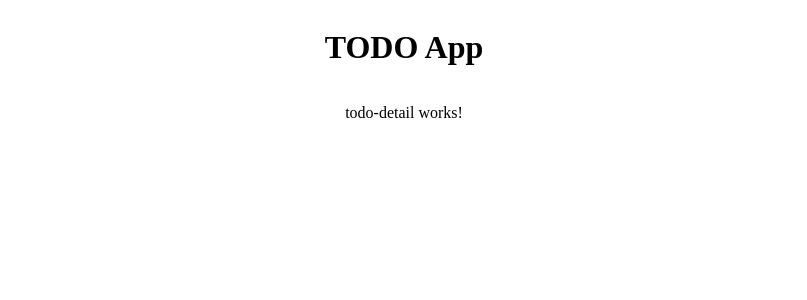
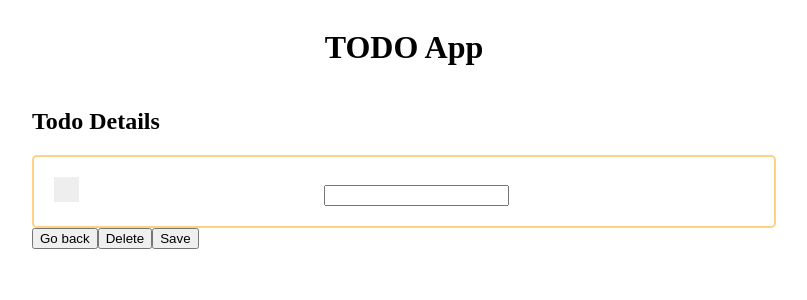
Before and after one commit to yhardi/todolist, an Angular app in the folder todolist-portal/: page /detail/1 in a window 1280 px wide. Shown: the top 300 px of the page, without its empty margins (236-1043 px from the left). Built offline with nearby package versions, Linux system fonts and the light colour scheme; no server answers.

Commit message:
Add todo details component

```diff
--- a/todolist-portal/src/app/todo-detail/todo-detail.component.html
+++ b/todolist-portal/src/app/todo-detail/todo-detail.component.html
@@ -1 +1,17 @@
-<p>todo-detail works!</p>
+<div>
+  <h2>Todo Details</h2>
+
+  <div class="sticker">
+    <label class="check-container">
+      <input type="checkbox" [(ngModel)]="todoDetails.done">
+      <span class="check-task"></span>
+    </label>
+    <input type="text" [(ngModel)]="todoDetails.label">
+  </div>
+
+  <div class="actions">
+    <button (click)="goBack()">Go back</button>
+    <button (click)="delete()">Delete</button>
+    <button (click)="save()">Save</button>
+  </div>
+</div>
--- a/todolist-portal/src/app/todo-detail/todo-detail.component.scss
+++ b/todolist-portal/src/app/todo-detail/todo-detail.component.scss
@@ -0,0 +1,81 @@
+.sticker {
+  width: 700px;
+  background: white;
+  font-size: 1.6em;
+  font-family: sans-serif;
+  padding: 20px;
+  margin: 0 auto;
+  text-align: center;
+  font-weight: 200;
+
+  border: 2px solid #ffd185;
+  border-radius: 5px;
+
+  float: left;
+  cursor: pointer;
+
+  .delete-button {
+    float: right;
+    display: inline-block;
+    padding: 2px 5px;
+    color: indianred;
+  }
+
+  /*Checkbox style*/
+  .check-container {
+    display: block;
+    position: relative;
+    cursor: pointer;
+    font-size: 22px;
+    -webkit-user-select: none;
+    -moz-user-select: none;
+    -ms-user-select: none;
+    user-select: none;
+
+    input {
+      position: absolute;
+      opacity: 0;
+      cursor: pointer;
+      height: 0;
+      width: 0;
+    }
+
+    .check-task {
+      height: 25px;
+      width: 25px;
+      background-color: #eee;
+
+      float: left;
+
+      :after {
+        content: "";
+        position: absolute;
+        display: none;
+      }
+
+      :after {
+        left: 9px;
+        top: 5px;
+        width: 5px;
+        height: 10px;
+        border: solid white;
+        border-width: 0 3px 3px 0;
+        -webkit-transform: rotate(45deg);
+        -ms-transform: rotate(45deg);
+        transform: rotate(45deg);
+      }
+    }
+
+    :hover input ~ .check-task {
+      background-color: #ccc;
+    }
+
+    input:checked ~ .check-task {
+      background-color: #70d0b3;
+    }
+
+    input:checked ~ .check-task:after {
+      display: block;
+    }
+  }
+}
--- a/todolist-portal/src/app/todo-detail/todo-detail.component.ts
+++ b/todolist-portal/src/app/todo-detail/todo-detail.component.ts
@@ -1,4 +1,7 @@
-import { Component, OnInit } from '@angular/core';
+import {Component, OnInit} from '@angular/core';
+import {TodoService} from '../todo.service';
+import {Todo} from '../todo';
+import {ActivatedRoute, Router} from '@angular/router';
 
 @Component({
   selector: 'app-todo-detail',
@@ -6,10 +9,33 @@ import { Component, OnInit } from '@angular/core';
   styleUrls: ['./todo-detail.component.scss']
 })
 export class TodoDetailComponent implements OnInit {
+  todoDetails: Todo = new Todo();
 
-  constructor() { }
+  constructor(private todoService: TodoService, private route: ActivatedRoute, private router: Router) {
+  }
 
   ngOnInit() {
+    const todoIdString = this.route.snapshot.paramMap.get('id');
+    const todoId = Number(todoIdString);
+    this.todoService.getById(todoId).subscribe(todo => {
+      this.todoDetails = todo;
+    });
   }
 
+  save() {
+    this.todoService.update(this.todoDetails).subscribe(todo => {
+      console.log('saved with success');
+      this.goBack();
+    });
+  }
+
+  delete() {
+    this.todoService.deleteById(this.todoDetails.id).subscribe(() => {
+      this.goBack();
+    });
+  }
+
+  private goBack() {
+    this.router.navigate(['/todos']);
+  }
 }
--- a/todolist-portal/src/app/todo-list/todo-list.component.html
+++ b/todolist-portal/src/app/todo-list/todo-list.component.html
@@ -13,7 +13,7 @@
     <li *ngFor="let todo of todoList">
       <div class="sticker">
         <label class="check-container">
-          <input type="checkbox" [checked]="todo.done">
+          <input type="checkbox" [(ngModel)]="todo.done" (change)="markAsDone(todo)">
           <span class="check-task"></span>
         </label>
         <a routerLink="/detail/{{todo.id}}">{{todo.label}}</a>
--- a/todolist-portal/src/app/todo-list/todo-list.component.ts
+++ b/todolist-portal/src/app/todo-list/todo-list.component.ts
@@ -38,4 +38,10 @@ export class TodoListComponent implements OnInit {
       }
     });
   }
+
+  markAsDone(todo: Todo) {
+    this.todoService.update(todo).subscribe(() => {
+      console.log('Marked as done');
+    });
+  }
 }
```
